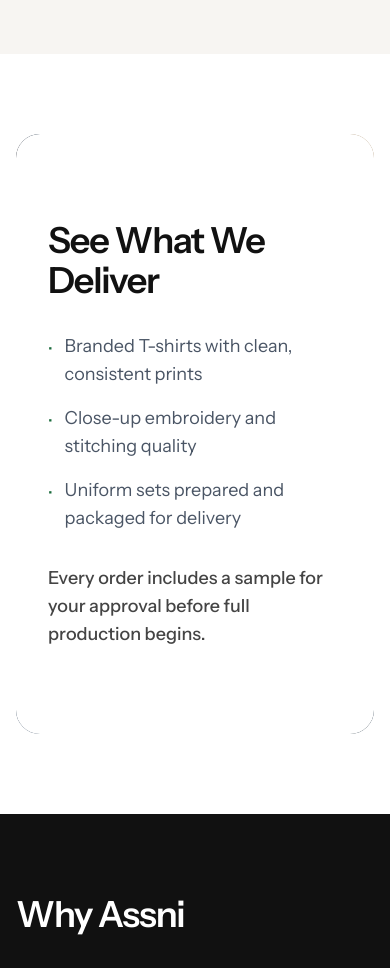
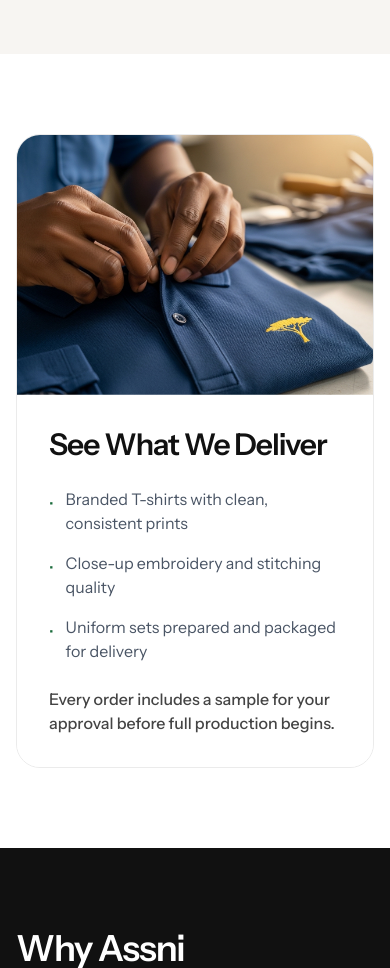
Before and after one commit to Ermekon/Assni_Garment_Website_First_Draft, a React (Vite) app: page / in a window 390 px wide. Shown: the part 3500-4468 px from the top of the page. Built offline with nearby package versions, Linux system fonts and the light colour scheme.

Commit message:
Fix See What We Deliver image hidden on mobile

```diff
--- a/src/pages/Home.tsx
+++ b/src/pages/Home.tsx
@@ -273,7 +273,48 @@
       {/* See What We Deliver */}
       <section className="py-20 md:py-32 bg-white">
         <div className="max-w-[1410px] mx-auto px-4 md:px-8">
-          <div className="relative rounded-3xl overflow-hidden">
+          {/* Mobile: stacked layout */}
+          <div className="flex flex-col md:hidden gap-0 rounded-3xl overflow-hidden border border-border">
+            <motion.div
+              initial={{ clipPath: 'inset(0 100% 0 0)' }}
+              whileInView={{ clipPath: 'inset(0 0% 0 0)' }}
+              viewport={{ once: true, margin: '-10%' }}
+              transition={{ duration: 1.0, ease: [0.22, 1, 0.36, 1] }}
+              className="w-full"
+            >
+              <img
+                src="/images/hero/cta-bg.jpg"
+                alt="Delivery"
+                className="w-full h-[260px] object-cover"
+                loading="lazy"
+              />
+            </motion.div>
+            <div className="bg-white p-8">
+              <MotionWrapper animation="fade-up-lg">
+                <h2 className="text-3xl font-bold tracking-tighter mb-6">See What We Deliver</h2>
+                <ul className="space-y-4 mb-6">
+                  <li className="flex items-start gap-3">
+                    <span className="text-accent mt-1">•</span>
+                    <span className="text-base text-gray-600">Branded T-shirts with clean, consistent prints</span>
+                  </li>
+                  <li className="flex items-start gap-3">
+                    <span className="text-accent mt-1">•</span>
+                    <span className="text-base text-gray-600">Close-up embroidery and stitching quality</span>
+                  </li>
+                  <li className="flex items-start gap-3">
+                    <span className="text-accent mt-1">•</span>
+                    <span className="text-base text-gray-600">Uniform sets prepared and packaged for delivery</span>
+                  </li>
+                </ul>
+                <p className="text-base font-medium">
+                  Every order includes a sample for your approval before full production begins.
+                </p>
+              </MotionWrapper>
+            </div>
+          </div>
+
+          {/* Desktop: side-by-side layout */}
+          <div className="hidden md:block relative rounded-3xl overflow-hidden">
             <motion.div
               initial={{ clipPath: 'inset(0 100% 0 0)' }}
               whileInView={{ clipPath: 'inset(0 0% 0 0)' }}
@@ -285,10 +326,11 @@
                 src="/images/hero/cta-bg.jpg"
                 alt="Delivery"
                 className="w-full h-[600px] object-cover"
+                loading="lazy"
               />
             </motion.div>
             <div className="absolute inset-0 bg-black/20"></div>
-            <div className="absolute inset-y-0 left-0 w-full md:w-1/2 bg-white p-8 md:p-16 flex flex-col justify-center">
+            <div className="absolute inset-y-0 left-0 w-1/2 bg-white p-16 flex flex-col justify-center">
               <MotionWrapper animation="fade-up-lg">
                 <h2 className="text-4xl font-bold tracking-tighter mb-8">See What We Deliver</h2>
                 <ul className="space-y-4 mb-8">
```
